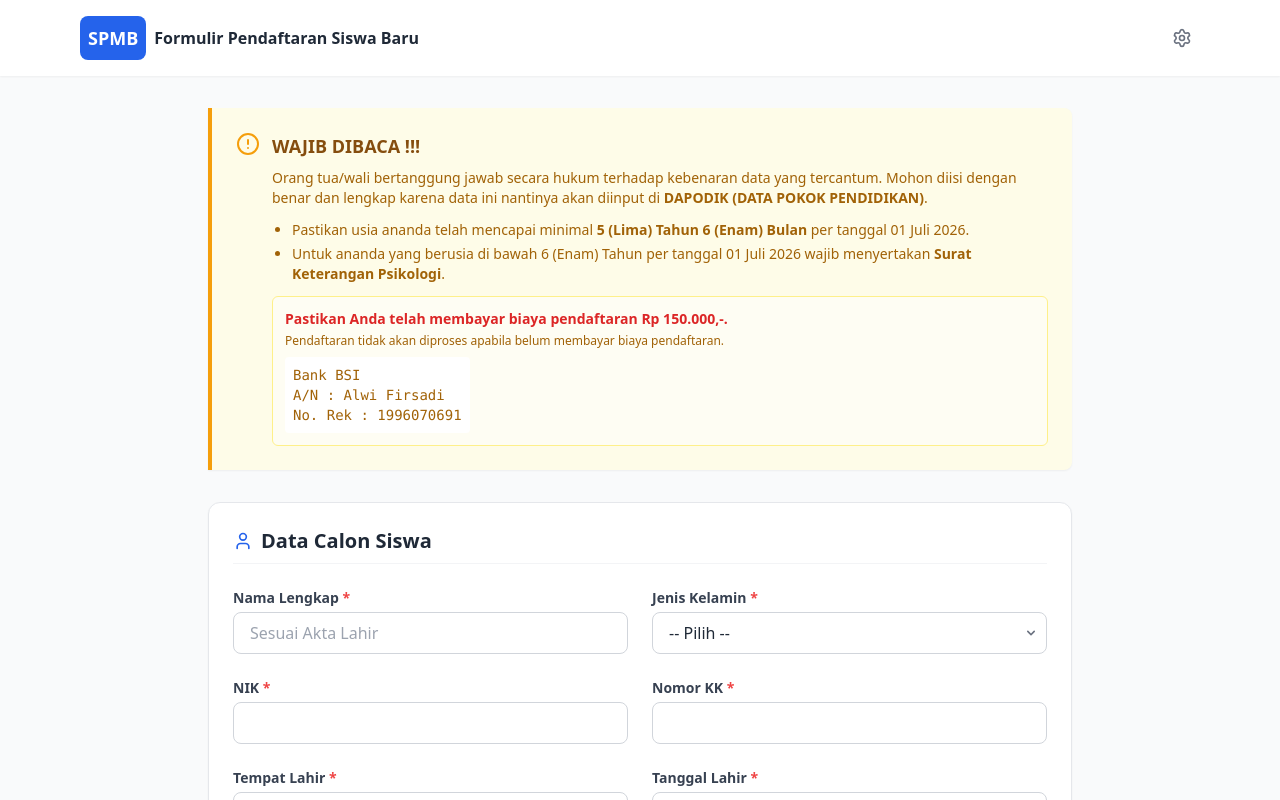
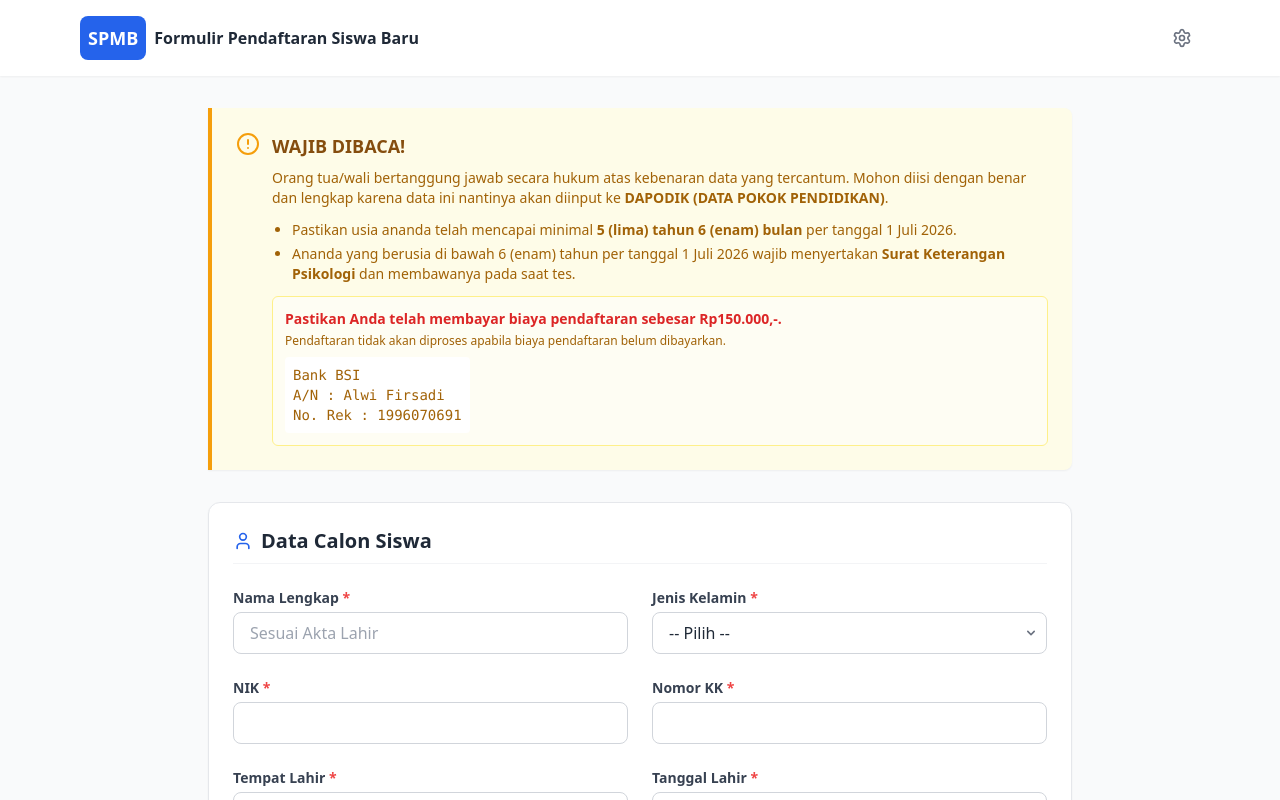
Before and after one commit to sditnurulkautsarbalbod-arch/SPMB-2026-2027, a React (Vite) app: page / in a window 1280 px wide. Shown: the top 800 px of the page. Built offline with nearby package versions, Linux system fonts and the light colour scheme.

Commit message:
Refine text in UI component for better clarity
Updated text for clarity and consistency in UI component.

```diff
--- a/components/UI.tsx
+++ b/components/UI.tsx
@@ -161,24 +161,23 @@ export const InfoHeader: React.FC = () => (
         <AlertCircle className="h-6 w-6 text-accent" />
       </div>
       <div className="ml-3">
-        <h3 className="text-lg font-bold text-yellow-800">WAJIB DIBACA !!!</h3>
+        <h3 className="text-lg font-bold text-yellow-800">WAJIB DIBACA!</h3>
         <div className="mt-2 text-sm text-yellow-700 space-y-3">
           <p>
-            Orang tua/wali bertanggung jawab secara hukum terhadap kebenaran data yang tercantum.
-            Mohon diisi dengan benar dan lengkap karena data ini nantinya akan diinput di <strong>DAPODIK (DATA POKOK PENDIDIKAN)</strong>.
+            Orang tua/wali bertanggung jawab secara hukum atas kebenaran data yang tercantum. Mohon diisi dengan benar dan lengkap karena data ini nantinya akan diinput ke <strong>DAPODIK (DATA POKOK PENDIDIKAN)</strong>.
           </p>
           <ul className="list-disc pl-5 space-y-1">
-            <li>Pastikan usia ananda telah mencapai minimal <strong>5 (Lima) Tahun 6 (Enam) Bulan</strong> per tanggal 01 Juli 2026.</li>
-            <li>Untuk ananda yang berusia di bawah 6 (Enam) Tahun per tanggal 01 Juli 2026 wajib menyertakan <strong>Surat Keterangan Psikologi</strong>.</li>
+            <li>Pastikan usia ananda telah mencapai minimal <strong>5 (lima) tahun 6 (enam) bulan</strong> per tanggal 1 Juli 2026.</li>
+            <li>Ananda yang berusia di bawah 6 (enam) tahun per tanggal 1 Juli 2026 wajib menyertakan <strong>Surat Keterangan Psikologi</strong> dan membawanya pada saat tes.</li>
           </ul>
           <div className="bg-white/50 p-3 rounded-md border border-yellow-200">
             <p className="font-semibold text-red-600">
-              Pastikan Anda telah membayar biaya pendaftaran Rp 150.000,-.
+              Pastikan Anda telah membayar biaya pendaftaran sebesar Rp150.000,-.
             </p>
-            <p className="text-xs mt-1">Pendaftaran tidak akan diproses apabila belum membayar biaya pendaftaran.</p>
+            <p className="text-xs mt-1">Pendaftaran tidak akan diproses apabila biaya pendaftaran belum dibayarkan.</p>
             <div className="mt-2 font-mono text-sm bg-white p-2 rounded inline-block">
               <p>Bank BSI</p>
-              <p>A/N : Alwi Firsadi</p>
+              <p>A/N     : Alwi Firsadi</p>
               <p>No. Rek : 1996070691</p>
             </div>
           </div>
@@ -254,7 +253,7 @@ export const SuccessNotification: React.FC<{ isOpen: boolean; onClose: () => voi
             <ol className="list-decimal pl-4 space-y-2 text-gray-700">
                 <li>Silakan cek secara berkala dan <strong>cetak / print out</strong> bukti pendaftaran yang terkirim di email Anda.</li>
                 <li>
-                    Silakan gabung di grup WhatsApp SPMB Nurul Kautsar:<br/>
+                    Silakan gabung di grup Whatsapp SPMB Nurul Kautsar:<br/>
                     <a
                         href="https://bit.ly/Grup-WA-SDITNurulKautsar"
                         target="_blank"
```
